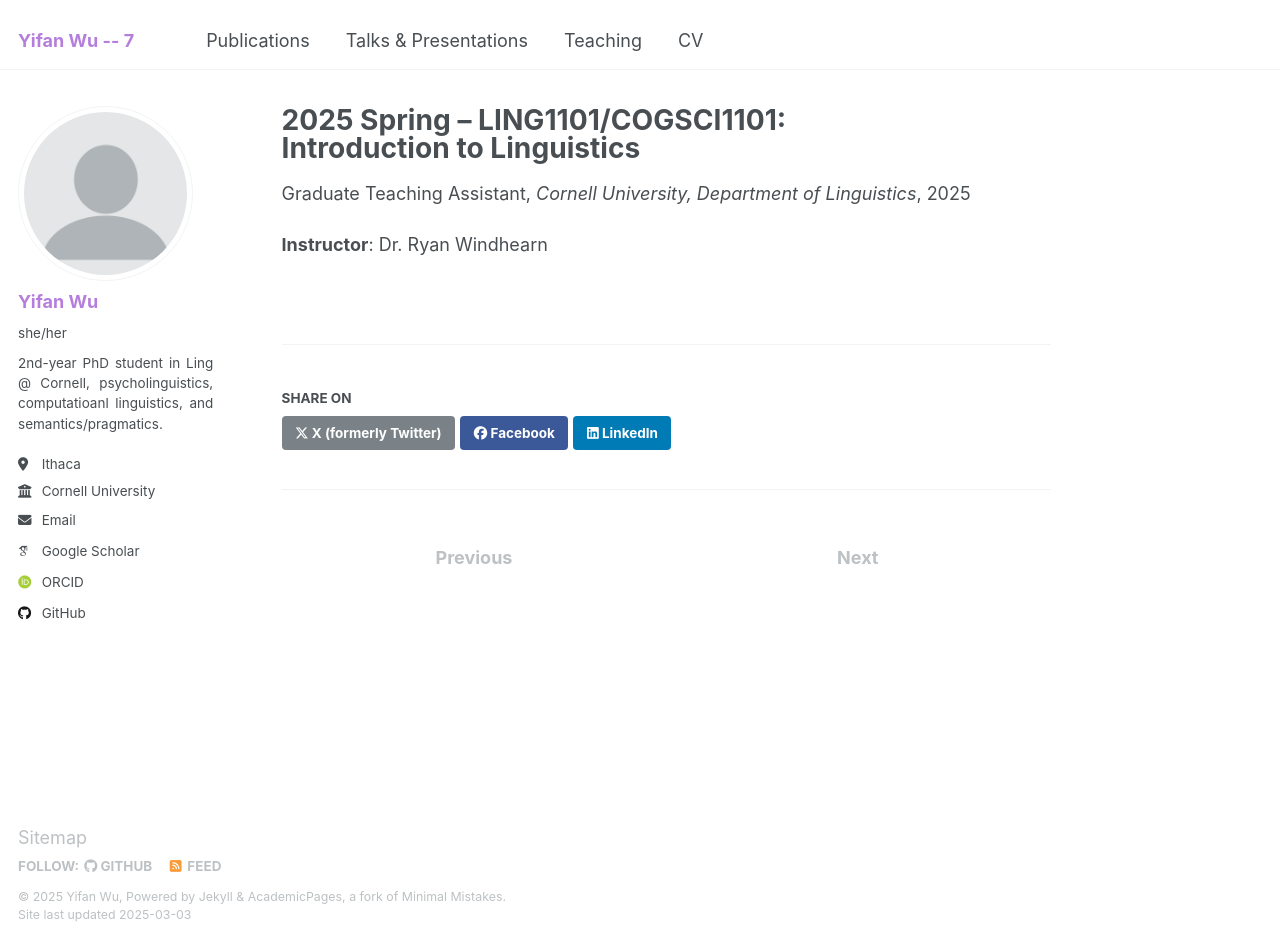
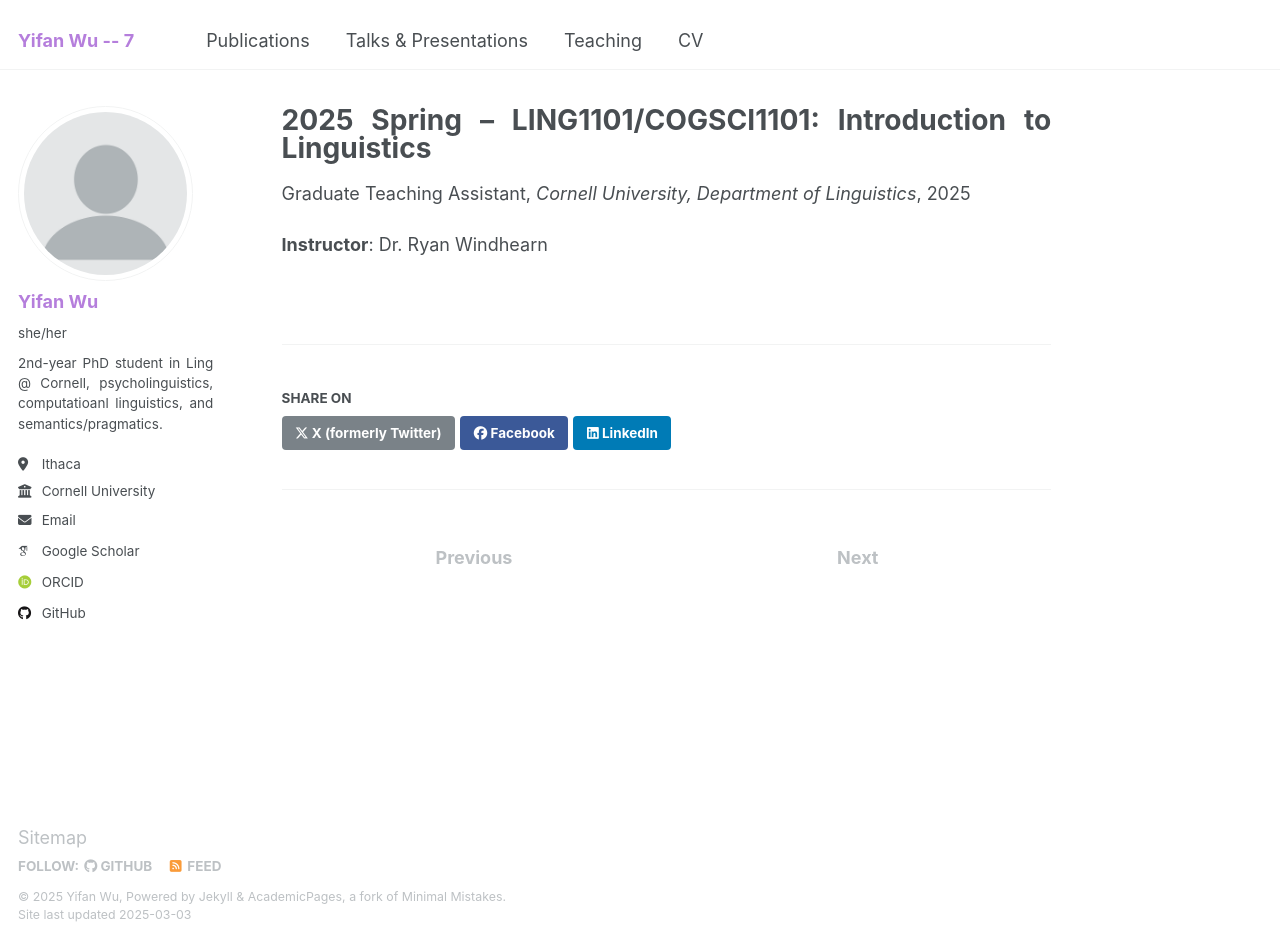
Before and after one commit to lynn-yifanwu-ling/lynn-yifanwu-ling.github.io, a Jekyll site: the page built from _teaching/2025-spring.md, in a window 1280 px wide and 943 px high. Built offline with Jekyll 4.4.1, drawn with Linux system fonts in a browser that asks for light colours; some web fonts are replaced.

```diff
--- a/_teaching/2025-spring.md
+++ b/_teaching/2025-spring.md
@@ -1,7 +1,5 @@
 ---
-title: |
-  2025 Spring -- LING1101/COGSCI1101:
-  Introduction to Linguistics
+title: "2025 Spring -- LING1101/COGSCI1101: Introduction to Linguistics"
 collection: teaching
 type: "Graduate Teaching Assistant"
 permalink: /teaching/2025-spring
```
